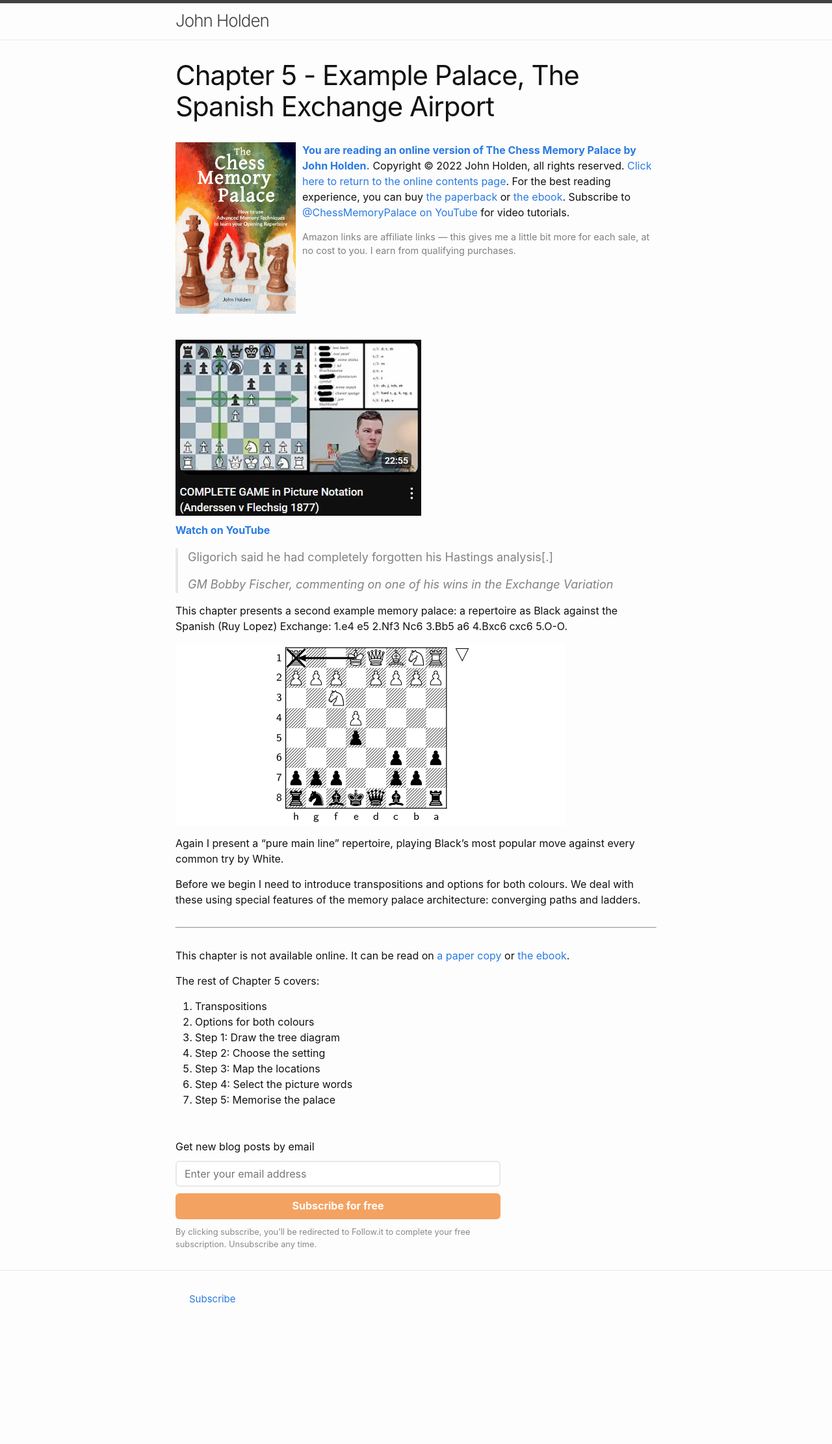
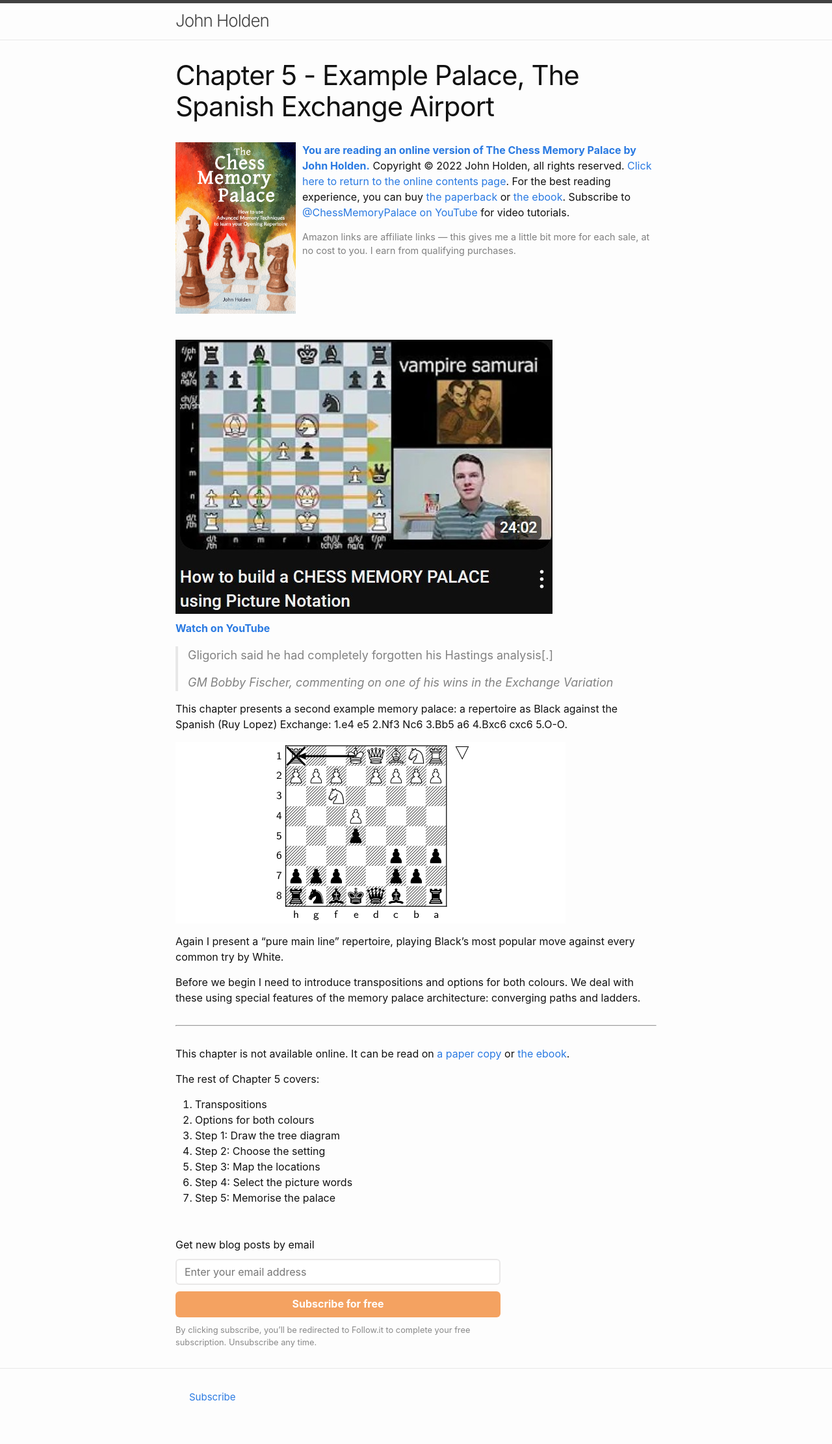
Before and after one commit to liontailedmacaque/liontailedmacaque.github.io, a Jekyll site: the page built from chessmemorypalace/chapter5.md, in a window 1280 px wide. Shown: the whole page at 65% size. Built offline with Jekyll 4.4.1, drawn with Linux system fonts in a browser that asks for light colours; before the commit the page ends 2072 px from its top, so only the background shows below that.

Commit message:
change youtube picture and link to picture notation vid

```diff
--- a/_includes/chess-memory-header.html
+++ b/_includes/chess-memory-header.html
@@ -16,8 +16,8 @@ for video tutorials.
 <div style="clear: both;"></div>
 
 <div style="margin-top: 20px;">
-  <a href="https://youtu.be/eJZBITM7Y2k">
-    <img src="/assets/chessmemorypalace/not_in_book/thumbnail_and_title.jpg" style="margin: 0px 0px 10px 0px; display: block;">
+  <a href="https://youtu.be/679p5em-_GE">
+    <img src="/assets/chessmemorypalace/not_in_book/screenshot-of-youtube.jpg" style="margin: 0px 0px 10px 0px; display: block;">
     <b>Watch on YouTube</b>
   </a>
 </div>
```
